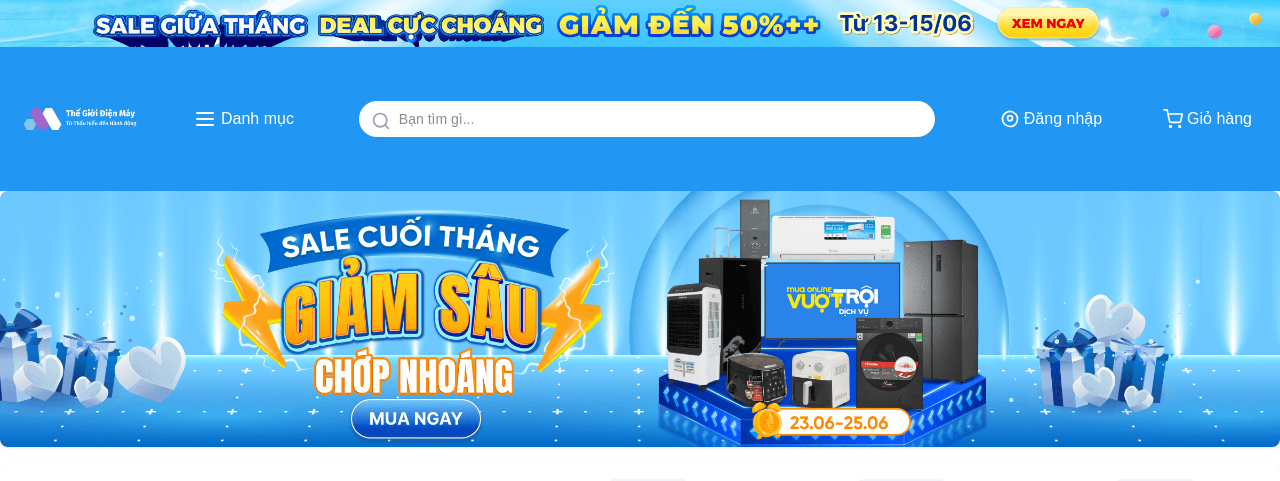
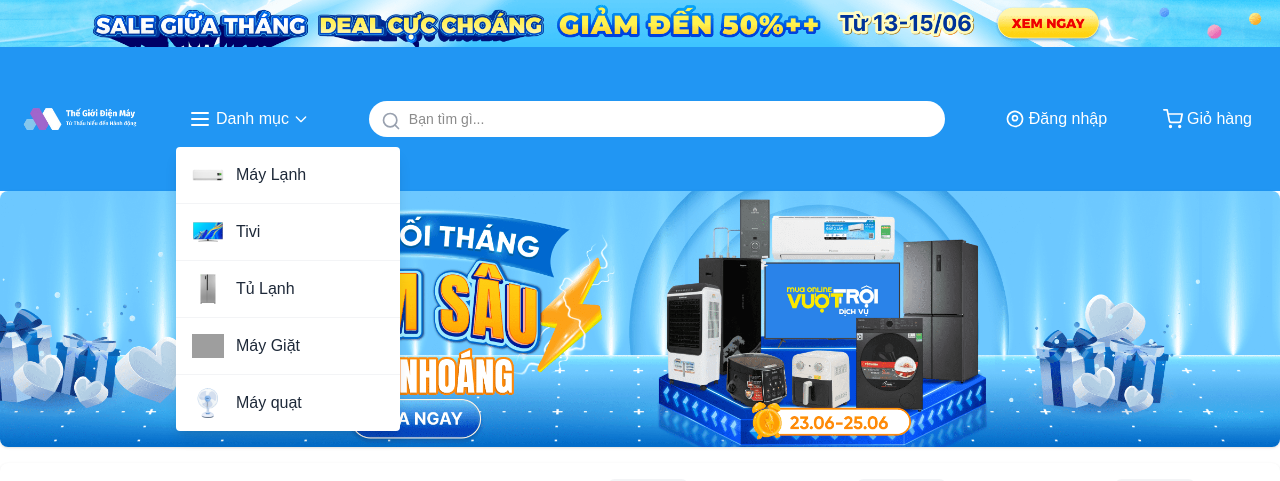
Before and after one commit to nbaonguyen111/quocbao-household-store, a Next.js app in the folder tg-dienmay/: page / in a window 1280 px wide. Both pictures are taken after a click on the button "Danh mục". Shown: the top 481 px of the page. Built offline with nearby package versions, Linux system fonts and the light colour scheme; no server answers; the database is empty; grey boxes are pictures that could not be loaded.

Commit message:
Them danh muc vao navbar

```diff
--- a/tg-dienmay/src/components/navbar.jsx
+++ b/tg-dienmay/src/components/navbar.jsx
@@ -1,8 +1,18 @@
 'use client';
-import { useEffect } from 'react';
+import { useEffect, useState } from 'react';
 import 'flowbite';
 
+const categories = [
+  { id: 'ac', name: 'Máy Lạnh', icon: '/images/maylanh.png' },
+  { id: 'tv', name: 'Tivi', icon: '/images/tivi.png' },
+  { id: 'fridge', name: 'Tủ Lạnh', icon: '/images/tulanh.png' },
+  { id: 'washer', name: 'Máy Giặt', icon: '/images/maygiat.png' },
+  { id: 'microwave', name: 'Máy quạt', icon: '/images/mayquat.png' }
+];
+
 export default function Navbar() {
+  const [showDropdown, setShowDropdown] = useState(false);
+
   useEffect(() => { }, []);
 
   return (
@@ -16,18 +26,45 @@
 
       {/* Navbar chính */}
       <nav className="bg-[#2196f3] w-full">
-        <div className="max-w-screen-xl mx-auto flex items-center justify-between px-4 py-2">
+        <div className="max-w-screen-xl mx-auto flex items-center justify-between px-4 py-2 relative">
           {/* Logo */}
           <a href="/" className="flex items-center space-x-2">
             <img src="/images/logo1.png" alt="Logo" className="h-32 w-32" />
           </a>
           {/* Danh mục */}
-          <button className="flex items-center text-white font-medium px-3 py-2 rounded hover:bg-blue-700 transition">
-            <svg className="w-6 h-6 mr-1" fill="none" stroke="currentColor" strokeWidth={2} viewBox="0 0 24 24">
-              <path strokeLinecap="round" strokeLinejoin="round" d="M4 6h16M4 12h16M4 18h16" />
-            </svg>
-            Danh mục
-          </button>
+          <div className="relative">
+            <button
+              className="flex items-center text-white font-medium px-3 py-2 rounded hover:bg-blue-700 transition"
+              onClick={() => setShowDropdown((v) => !v)}
+              onBlur={() => setTimeout(() => setShowDropdown(false), 150)}
+            >
+              <svg className="w-6 h-6 mr-1" fill="none" stroke="currentColor" strokeWidth={2} viewBox="0 0 24 24">
+                <path strokeLinecap="round" strokeLinejoin="round" d="M4 6h16M4 12h16M4 18h16" />
+              </svg>
+              Danh mục
+              <svg className="w-4 h-4 ml-1" fill="none" stroke="currentColor" strokeWidth={2} viewBox="0 0 24 24">
+                <path strokeLinecap="round" strokeLinejoin="round" d="M19 9l-7 7-7-7" />
+              </svg>
+            </button>
+            {showDropdown && (
+              <div className="absolute left-0 mt-2 w-56 bg-white rounded shadow-lg z-20 animate-fade-in">
+                <ul className="divide-y divide-gray-100">
+                  {categories.map((cat) => (
+                    <li key={cat.id}>
+                      <a
+                        href={`/san-pham?category=${cat.id}`}
+                        className="flex items-center gap-3 px-4 py-3 hover:bg-blue-50 transition text-gray-800"
+                        onClick={() => setShowDropdown(false)}
+                      >
+                        <img src={cat.icon} alt={cat.name} className="w-8 h-8 object-contain" />
+                        <span className="font-medium">{cat.name}</span>
+                      </a>
+                    </li>
+                  ))}
+                </ul>
+              </div>
+            )}
+          </div>
 
           {/* Thanh tìm kiếm */}
           <form className="flex-1 mx-4 max-w-xl">
```
